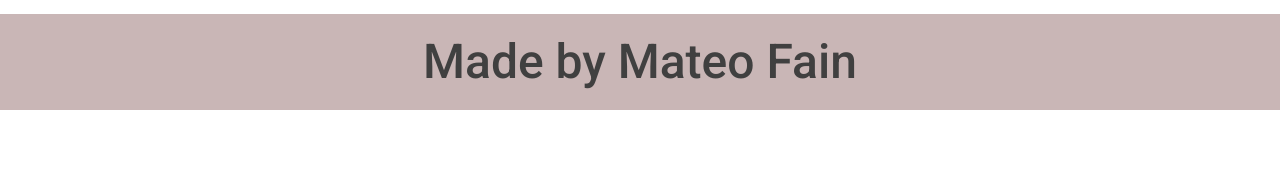
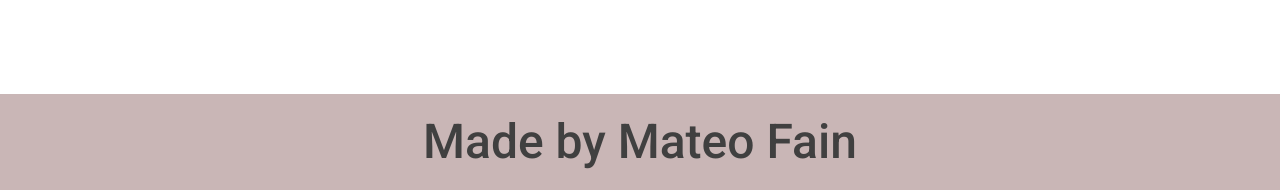
Before and after one commit to Chabulsqu/Challenge_Project, a plain HTML site: page index.html in a window 1280 px wide. Shown: the part 658-848 px from the top of the page. Before the commit the page ends 800 px from the top, so only its background shows below. Drawn offline with Linux system fonts and the light colour scheme.

Commit message:
Update index.css

```diff
--- a/index.css
+++ b/index.css
@@ -48,3 +48,7 @@ h1, h2, h3 {
     line-height: 2;
     font-weight: 500;
 }
+footer {
+    position: relative;
+    top: 5rem;
+}
```
